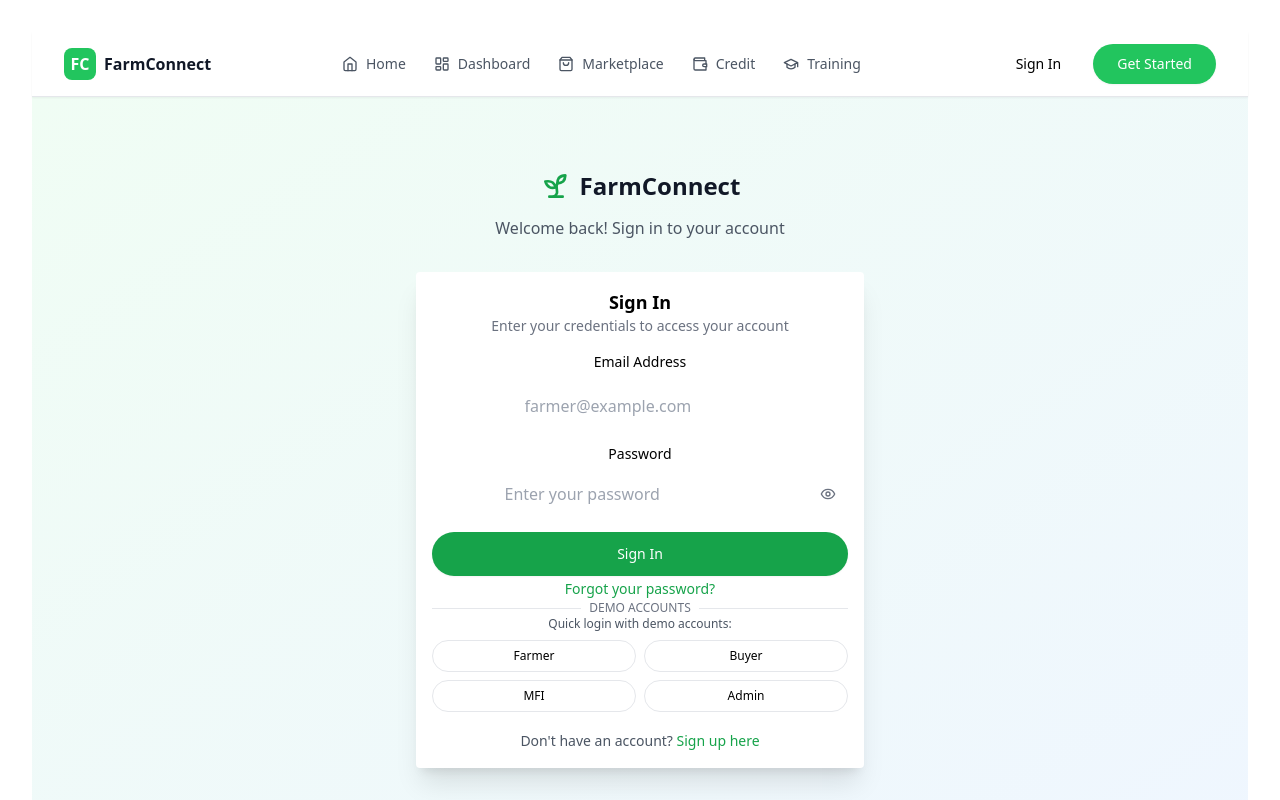
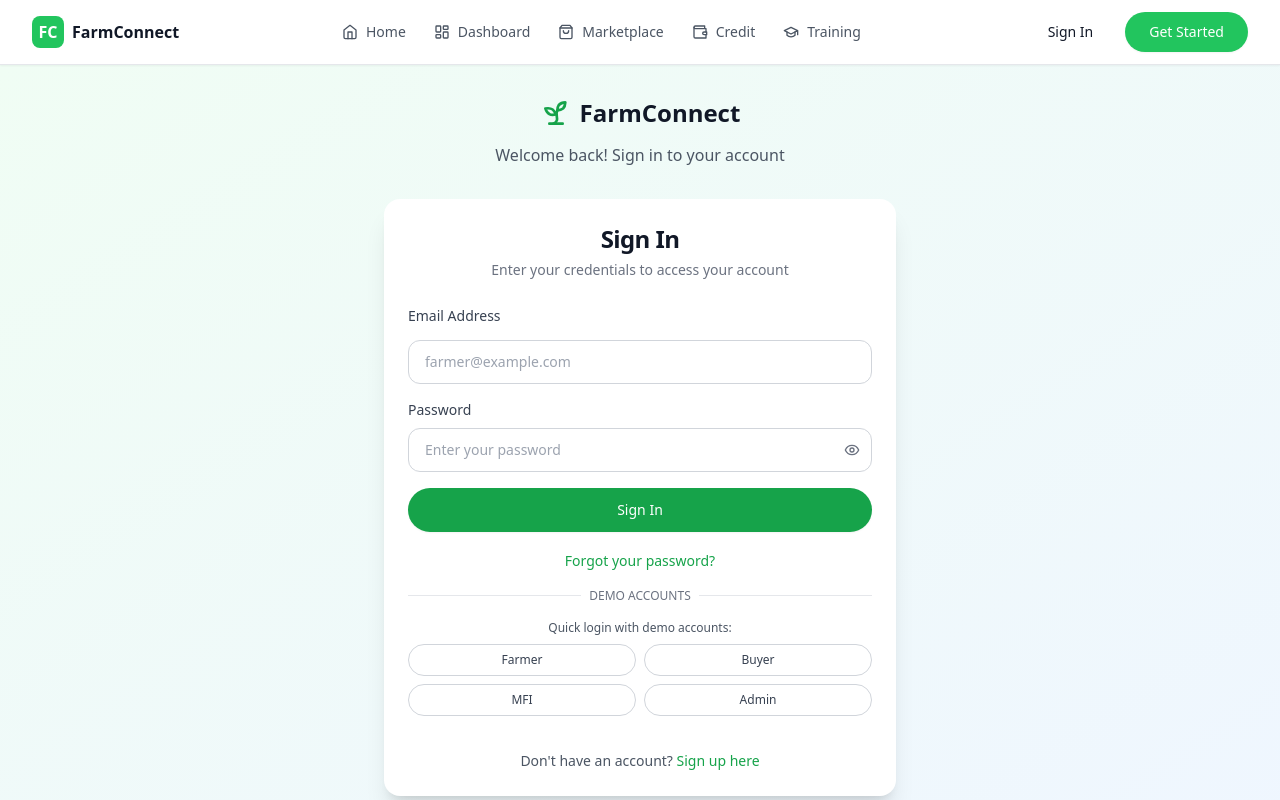
Before and after one commit to archie-s/farm-connect, a React (Vite) app in the folder farmconnect-frontend/: page /login in a window 1280 px wide. Shown: the top 800 px of the page. Built offline with nearby package versions, Linux system fonts and the light colour scheme; no server answers.

Commit message:
Made changes to the ui.

```diff
--- a/farmconnect-frontend/src/App.css
+++ b/farmconnect-frontend/src/App.css
@@ -2,9 +2,37 @@
 @tailwind components;
 @tailwind utilities;
 
-#root {
-  max-width: 1280px;
-  margin: 0 auto;
-  padding: 2rem;
-  text-align: center;
+@layer base {
+  html,
+  body,
+  #root {
+    @apply min-h-screen;
+  }
+
+  body {
+    @apply bg-gray-50 text-gray-900 antialiased;
+  }
+
+  input,
+  textarea,
+  select {
+    @apply w-full rounded-xl border border-gray-300 bg-white px-4 py-2.5 text-sm text-gray-900 transition focus:border-green-500 focus:outline-none focus:ring-2 focus:ring-green-200;
+  }
+
+  input::placeholder,
+  textarea::placeholder {
+    @apply text-gray-400;
+  }
+
+  input:disabled,
+  textarea:disabled,
+  select:disabled {
+    @apply cursor-not-allowed bg-gray-100 text-gray-500;
+  }
 }
+
+@layer components {
+  .app-shell {
+    @apply mx-auto w-full max-w-7xl px-4 sm:px-6 lg:px-8;
+  }
+}
--- a/farmconnect-frontend/src/App.jsx
+++ b/farmconnect-frontend/src/App.jsx
@@ -66,7 +66,7 @@ const NavItem = ({ to, icon: Icon, children, onClick }) => {
   const location = useLocation();
   const isActive = location.pathname === to;
   return (
-    <Link to={to} onClick={onClick} className={`flex items-center gap-2 px-3 py-2 rounded-full transition-colors text-sm font-medium ${isActive ? 'bg-green-100 text-green-700' : 'text-gray-600 hover:bg-gray-100'}`}>
+    <Link to={to} onClick={onClick} className={`flex items-center gap-2 rounded-full px-3 py-2 text-sm font-medium transition-colors ${isActive ? 'bg-green-100 text-green-700' : 'text-gray-600 hover:bg-gray-100'}`}>
       <Icon size={16} />
       <span>{children}</span>
     </Link>
@@ -78,9 +78,9 @@ const Layout = ({ children }) => {
   const { user, logout } = useAuth();
 
   return (
-    <div className="min-h-screen bg-white flex flex-col">
+    <div className="min-h-screen bg-gray-50 flex flex-col">
       <header className="sticky top-0 z-50 bg-white border-b border-gray-200 shadow-sm">
-        <div className="max-w-7xl mx-auto px-4 sm:px-6 lg:px-8">
+        <div className="app-shell">
           <div className="flex items-center justify-between h-16">
             {/* Logo */}
             <Link to="/" className="flex items-center gap-2 flex-shrink-0">
@@ -89,7 +89,7 @@ const Layout = ({ children }) => {
             </Link>
 
             {/* Desktop Navigation - RESTORED & FIXED */}
-            <nav className="hidden md:flex items-center gap-1 mx-4">
+            <nav className="hidden md:flex items-center gap-1 mx-4 overflow-x-auto">
               <NavItem to="/" icon={HomeIcon}>Home</NavItem>
               <NavItem to="/dashboard" icon={LayoutDashboard}>Dashboard</NavItem>
               <NavItem to="/marketplace" icon={ShoppingBag}>Marketplace</NavItem>
@@ -129,7 +129,7 @@ const Layout = ({ children }) => {
         {/* Mobile Menu Dropdown */}
         {mobileMenuOpen && (
           <div className="md:hidden border-t border-gray-200 bg-white">
-            <div className="px-4 pt-2 pb-4 space-y-1">
+            <div className="app-shell pt-2 pb-4 space-y-1">
               <NavItem to="/" icon={HomeIcon} onClick={() => setMobileMenuOpen(false)}>Home</NavItem>
               <NavItem to="/dashboard" icon={LayoutDashboard} onClick={() => setMobileMenuOpen(false)}>Dashboard</NavItem>
               <NavItem to="/marketplace" icon={ShoppingBag} onClick={() => setMobileMenuOpen(false)}>Marketplace</NavItem>
@@ -142,9 +142,9 @@ const Layout = ({ children }) => {
           </div>
         )}
       </header>
-      <main className="flex-grow">{children}</main>
+      <main className="flex-grow w-full">{children}</main>
       <footer className="bg-gray-900 text-gray-300 py-8 mt-auto">
-        <div className="max-w-7xl mx-auto px-4 text-center text-sm">
+        <div className="app-shell text-center text-sm">
           <p>&copy; 2025 FarmConnect. All rights reserved.</p>
         </div>
       </footer>
--- a/farmconnect-frontend/src/components/ui/button.jsx
+++ b/farmconnect-frontend/src/components/ui/button.jsx
@@ -4,7 +4,7 @@ import { cva } from "class-variance-authority";
 import { cn } from "@/lib/utils";
 
 const buttonVariants = cva(
-  "inline-flex items-center justify-center whitespace-nowrap rounded-full text-sm font-medium ring-offset-background transition-colors focus-visible:outline-none focus-visible:ring-2 focus-visible:ring-ring focus-visible:ring-offset-2 disabled:pointer-events-none disabled:opacity-50",
+  "inline-flex items-center justify-center whitespace-nowrap rounded-full text-sm font-medium transition-colors focus-visible:outline-none focus-visible:ring-2 focus-visible:ring-green-200 disabled:pointer-events-none disabled:opacity-50",
   {
     variants: {
       variant: {
@@ -12,7 +12,7 @@ const buttonVariants = cva(
         destructive:
           "bg-destructive text-destructive-foreground hover:bg-destructive/90",
         outline:
-          "border border-input bg-background hover:bg-accent hover:text-accent-foreground",
+          "border border-gray-300 bg-white text-gray-700 hover:bg-gray-50",
         secondary:
           "bg-secondary text-secondary-foreground hover:bg-secondary/80",
         ghost: "hover:bg-green-50 hover:text-green-600",
--- a/farmconnect-frontend/src/components/ui/input.jsx
+++ b/farmconnect-frontend/src/components/ui/input.jsx
@@ -1 +1,15 @@
-export const Input = (p) => <input className={`border p-2 rounded w-full ${p.className}`} {...p} />
+import React from "react";
+import { cn } from "@/lib/utils";
+
+export const Input = React.forwardRef(({ className, ...props }, ref) => (
+	<input
+		ref={ref}
+		className={cn(
+			"h-11 w-full rounded-xl border border-gray-300 bg-white px-4 py-2.5 text-sm text-gray-900 transition placeholder:text-gray-400 focus:border-green-500 focus:outline-none focus:ring-2 focus:ring-green-200 disabled:cursor-not-allowed disabled:bg-gray-100 disabled:text-gray-500",
+			className
+		)}
+		{...props}
+	/>
+));
+
+Input.displayName = "Input";
--- a/farmconnect-frontend/src/components/ui/label.jsx
+++ b/farmconnect-frontend/src/components/ui/label.jsx
@@ -1 +1,3 @@
-export const Label = (p) => <label className="block text-sm font-medium mb-1" {...p} />
+import { cn } from "@/lib/utils";
+
+export const Label = ({ className, ...props }) => <label className={cn("mb-1.5 block text-sm font-medium text-gray-700", className)} {...props} />
--- a/farmconnect-frontend/src/components/ui/select.jsx
+++ b/farmconnect-frontend/src/components/ui/select.jsx
@@ -25,7 +25,7 @@ export const SelectTrigger = ({ children, className }) => {
     <button
       type="button"
       onClick={() => setOpen(!open)}
-      className={`flex h-10 w-full items-center justify-between rounded-md border border-gray-300 bg-white px-3 py-2 text-sm placeholder:text-gray-400 focus:outline-none focus:ring-2 focus:ring-green-600 focus:ring-offset-2 disabled:cursor-not-allowed disabled:opacity-50 ${className}`}
+      className={`flex h-11 w-full items-center justify-between rounded-xl border border-gray-300 bg-white px-4 py-2.5 text-sm text-gray-900 transition focus:border-green-500 focus:outline-none focus:ring-2 focus:ring-green-200 disabled:cursor-not-allowed disabled:opacity-50 ${className}`}
     >
       {children}
     </button>
@@ -41,7 +41,7 @@ export const SelectContent = ({ children }) => {
   const { open } = useContext(SelectContext);
   if (!open) return null;
   return (
-    <div className="absolute z-50 mt-1 max-h-60 w-full overflow-auto rounded-md bg-white py-1 text-base shadow-lg ring-1 ring-black ring-opacity-5 focus:outline-none sm:text-sm">
+    <div className="absolute z-50 mt-1.5 max-h-60 w-full overflow-auto rounded-xl border border-gray-200 bg-white py-1 text-sm shadow-lg focus:outline-none">
       {children}
     </div>
   );
@@ -52,7 +52,7 @@ export const SelectItem = ({ children, value, className }) => {
   return (
     <div
       onClick={() => handleSelect(value)}
-      className={`relative cursor-default select-none py-2 pl-3 pr-9 hover:bg-green-100 hover:text-green-900 ${className}`}
+      className={`relative cursor-default select-none px-3 py-2 text-sm hover:bg-green-50 hover:text-green-800 ${className}`}
     >
       <span className="block truncate font-normal">{children}</span>
     </div>
--- a/farmconnect-frontend/src/components/ui/textarea.jsx
+++ b/farmconnect-frontend/src/components/ui/textarea.jsx
@@ -1 +1,15 @@
-import React from "react"; export const Textarea = (props) => <textarea className="border p-2 w-full" {...props} />;
+import React from "react";
+import { cn } from "@/lib/utils";
+
+export const Textarea = React.forwardRef(({ className, ...props }, ref) => (
+	<textarea
+		ref={ref}
+		className={cn(
+			"min-h-[110px] w-full rounded-xl border border-gray-300 bg-white px-4 py-2.5 text-sm text-gray-900 transition placeholder:text-gray-400 focus:border-green-500 focus:outline-none focus:ring-2 focus:ring-green-200 disabled:cursor-not-allowed disabled:bg-gray-100 disabled:text-gray-500",
+			className
+		)}
+		{...props}
+	/>
+));
+
+Textarea.displayName = "Textarea";
--- a/farmconnect-frontend/src/pages/LoginPage.jsx
+++ b/farmconnect-frontend/src/pages/LoginPage.jsx
@@ -69,8 +69,9 @@ const LoginPage = () => {
   }
 
   return (
-    <div className="min-h-screen bg-gradient-to-br from-green-50 to-blue-50 flex items-center justify-center p-4">
-      <div className="w-full max-w-md">
+    <div className="min-h-screen bg-gradient-to-br from-green-50 to-blue-50 px-4 py-8 sm:px-6 lg:px-8">
+      <div className="mx-auto flex min-h-[calc(100vh-4rem)] w-full max-w-lg items-center justify-center">
+        <div className="w-full">
         {/* Logo and Header */}
         <div className="text-center mb-8">
           <Link to="/" className="inline-flex items-center space-x-2 text-2xl font-bold text-gray-900 hover:text-green-600 transition-colors">
@@ -80,7 +81,7 @@ const LoginPage = () => {
           <p className="text-gray-600 mt-2">Welcome back! Sign in to your account</p>
         </div>
 
-        <Card className="shadow-xl border-0">
+        <Card className="border-0 shadow-xl">
           <CardHeader className="space-y-1">
             <CardTitle className="text-2xl font-bold text-center">Sign In</CardTitle>
             <CardDescription className="text-center">
@@ -172,7 +173,7 @@ const LoginPage = () => {
             {/* Demo Credentials */}
             <div className="space-y-2">
               <p className="text-xs text-gray-600 text-center">Quick login with demo accounts:</p>
-              <div className="grid grid-cols-2 gap-2">
+              <div className="grid grid-cols-1 gap-2 sm:grid-cols-2">
                 {demoCredentials.map((cred, index) => (
                   <Button
                     key={index}
@@ -201,7 +202,7 @@ const LoginPage = () => {
           </CardContent>
         </Card>
 
-        <div className="text-center mt-8">
+        <div className="text-center mt-6">
           <Link
             to="/"
             className="text-sm text-gray-600 hover:text-gray-800 hover:underline"
@@ -209,6 +210,7 @@ const LoginPage = () => {
             ← Back to Home
           </Link>
         </div>
+        </div>
       </div>
     </div>
   )
```
Also changed, not shown: farmconnect-frontend/src/components/ui/card.jsx (+7 -5 lines), farmconnect-frontend/src/pages/RegisterPage.jsx (+8 -6 lines).
